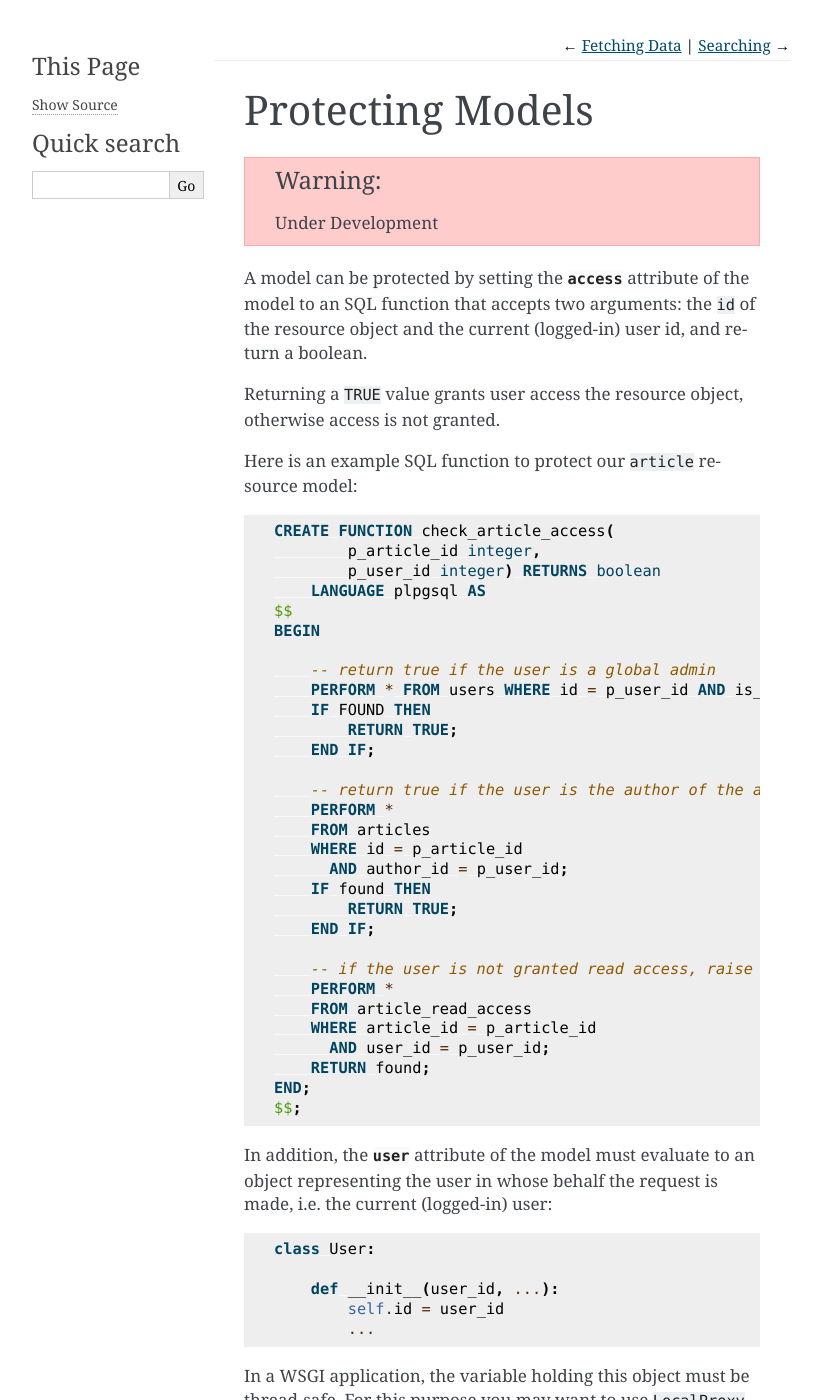
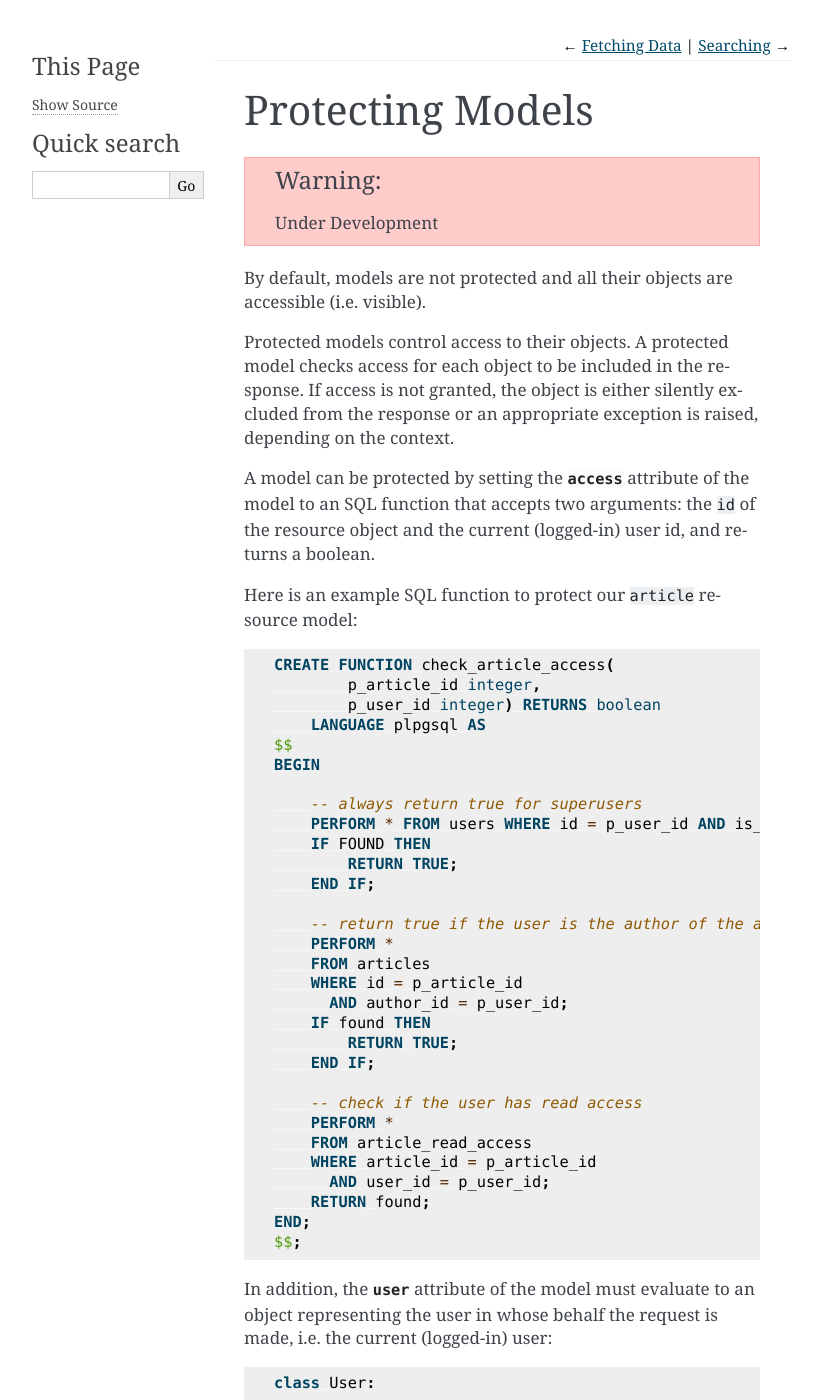
Before and after one commit to zabano/pg-jsonapi, a Sphinx documentation site: the page built from docs/source/access.rst, in a window 1280 px wide and 1400 px high. Shown: the whole window, without its empty margins (234-1055 px from the left). Built offline with Sphinx 7.4.7, drawn with Linux system fonts in a browser that asks for light colours; some of the changed text lies outside the part shown.

Commit message:
updated the docs

```diff
--- a/docs/source/access.rst
+++ b/docs/source/access.rst
@@ -6,10 +6,15 @@ Protecting Models
 
 .. currentmodule:: jsonapi.model
 
+By default, models are not protected and all their objects are accessible (i.e. visible).
+
+Protected models control access to their objects.
+A protected model checks access for each object to be included in the response.
+If access is not granted, the object is either silently excluded from the response or an appropriate exception is
+raised, depending on the context.
+
 A model can be protected by setting the :attr:`access <Model.access>` attribute of the model to an SQL function that
-accepts two arguments: the ``id`` of the resource object and the current (logged-in) user id, and return a boolean.
-
-Returning a ``TRUE`` value grants user access the resource object, otherwise access is not granted.
+accepts two arguments: the ``id`` of the resource object and the current (logged-in) user id, and returns a boolean.
 
 Here is an example SQL function to protect our ``article`` resource model:
 
@@ -22,7 +27,7 @@ Here is an example SQL function to protect our ``article`` resource model:
     $$
     BEGIN
 
-        -- return true if the user is a global admin
+        -- always return true for superusers
         PERFORM * FROM users WHERE id = p_user_id AND is_superuser;
         IF FOUND THEN
             RETURN TRUE;
@@ -37,7 +42,7 @@ Here is an example SQL function to protect our ``article`` resource model:
             RETURN TRUE;
         END IF;
 
-        -- if the user is not granted read access, raise an exception
+        -- check if the user has read access
         PERFORM *
         FROM article_read_access
         WHERE article_id = p_article_id
@@ -65,14 +70,19 @@ For this purpose you may want to use ``LocalProxy`` from the ``werkzeug`` librar
 
 .. note::
     The authentication layer should be responsible for ensuring the value of this variable is set correctly (this is
-    outside the scope of this article). If the value of this
+    outside the scope of this article).
 
-As an example, to protect the ``article`` resource model, we redefine it as follows::
+As an example, to protect the ``article`` resource model, we redefine it as follows:
+
+.. code-block:: python
+    :emphasize-lines: 4,5
+
+    import sqlalchemy as sa
 
     class ArticleModel(Model):
         from_ = articles_t
-        fields = (...)
-        access = func.check_article_access
+        fields = ('title', 'body', 'created_on', ...)
+        access = sa.func.check_article_access
         user = current_user
 
 If the current_user variable evaluates to ``None``, access is not granted for all objects of this type, otherwise
@@ -91,4 +101,4 @@ exception is raised if no user is logged in or the current user does not have ac
     jsonapi.exc.Forbidden: [ArticleModel] access denied for: article(1)
 
 When fetching a collection or related objects in a to-many relationship, objects to which access is not granted are
-simply not included in the response and no error is raised.
+silently excluded from the response.
--- a/docs/source/fetch.rst
+++ b/docs/source/fetch.rst
@@ -6,6 +6,8 @@ Fetching Data
 
 For a given model instance, three methods are available for fetching resource data. All three methods expect a
 dictionary of options as the first argument. These options represent the request query string parameters.
+
+.. _object:
 
 **************
 Single Objects
--- a/docs/source/ts.rst
+++ b/docs/source/ts.rst
@@ -10,7 +10,7 @@ A model can be made searchable by setting the :attr:`search <Model.search>` attr
 ``Table`` object representing a fulltext search index table. The table must consist of a primary key column that
 references the model's primary key, and an indexed ``TSVECTOR`` column.
 
-For an example, to make our ``UserModel`` searchable we define a text search table as follows::
+For an example, to make our ``UserModel`` searchable we define a text search table::
 
     from sqlalchemy.dialects.postgresql import TSVECTOR
 
@@ -22,7 +22,7 @@ For an example, to make our ``UserModel`` searchable we define a text search tab
         sa.Column('tsvector', TSVECTOR,
                   index=True, nullable=False))
 
-And then we redefine the model as follows:
+And then we redefine the model:
 
 .. code-block:: python
     :emphasize-lines: 4
```
Also changed, not shown: other parts of docs/source/fetch.rst (+4 -0 lines), docs/source/api.rst (+42 -88 lines), 4 other files.
